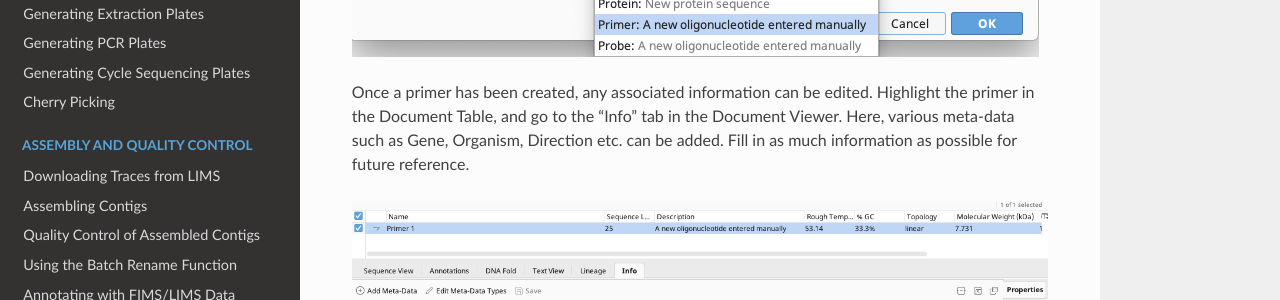
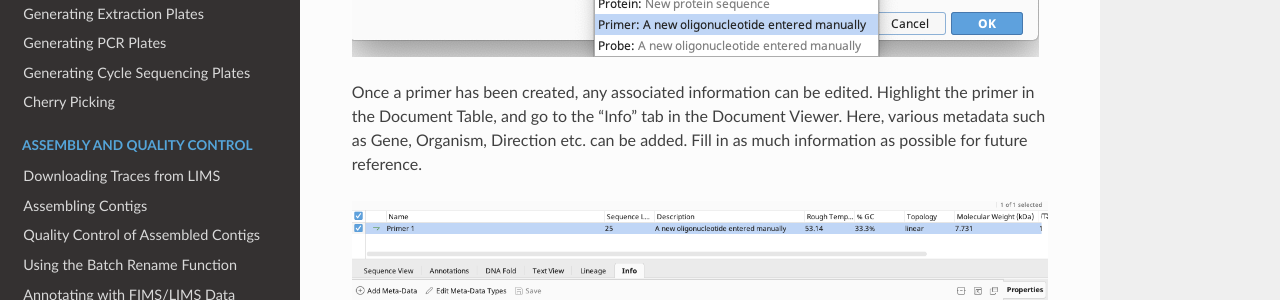
Before and after one commit to SIBarcodeNetwork/ReadtheDocsMaster, a Sphinx documentation site: the page built from Docs/geneious_intro.rst, in a window 1280 px wide and 900 px high, scrolled down 2847 px. Shown: the part 175-475 px from the top of the window. Built offline with Sphinx 7.4.7 and the Read the Docs theme 2.0.0, drawn with Linux system fonts in a browser that asks for light colours.

Commit message:
Update geneious_intro.rst

```diff
--- a/Docs/geneious_intro.rst
+++ b/Docs/geneious_intro.rst
@@ -50,7 +50,7 @@ To add a new primer, highlight the destination folder, then in the Menu Bar sele
 
 .. image:: /images/primer_new_create.png
 
-Once a primer has been created, any associated information can be edited. Highlight the primer in the Document Table, and go to the "Info" tab in the Document Viewer. Here, various meta-data such as Gene, Organism, Direction etc. can be added. Fill in as much information as possible for future reference.
+Once a primer has been created, any associated information can be edited. Highlight the primer in the Document Table, and go to the "Info" tab in the Document Viewer. Here, various metadata such as Gene, Organism, Direction etc. can be added. Fill in as much information as possible for future reference.
 
 .. image:: /images/primer_metadata.png
 
```
